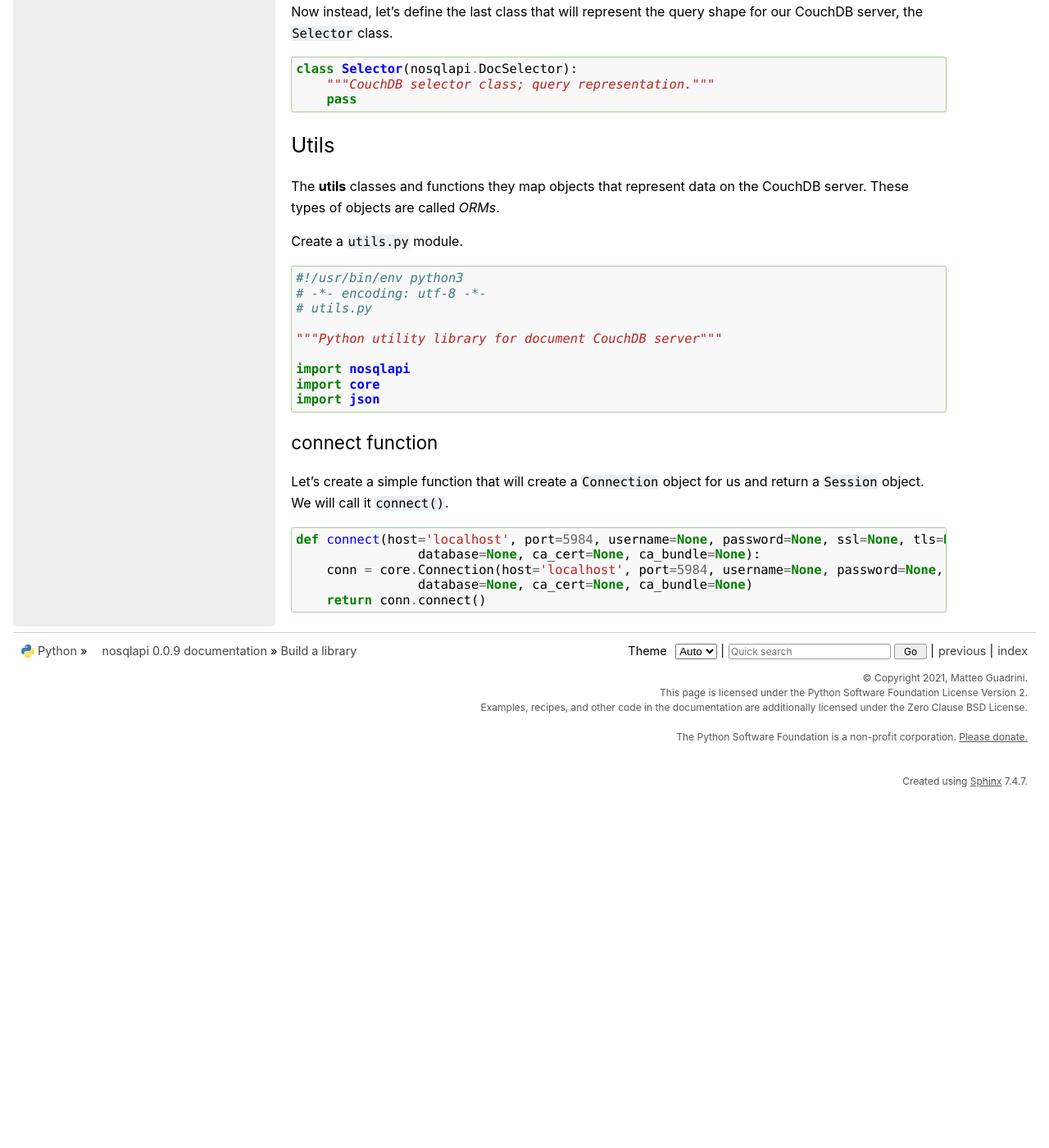
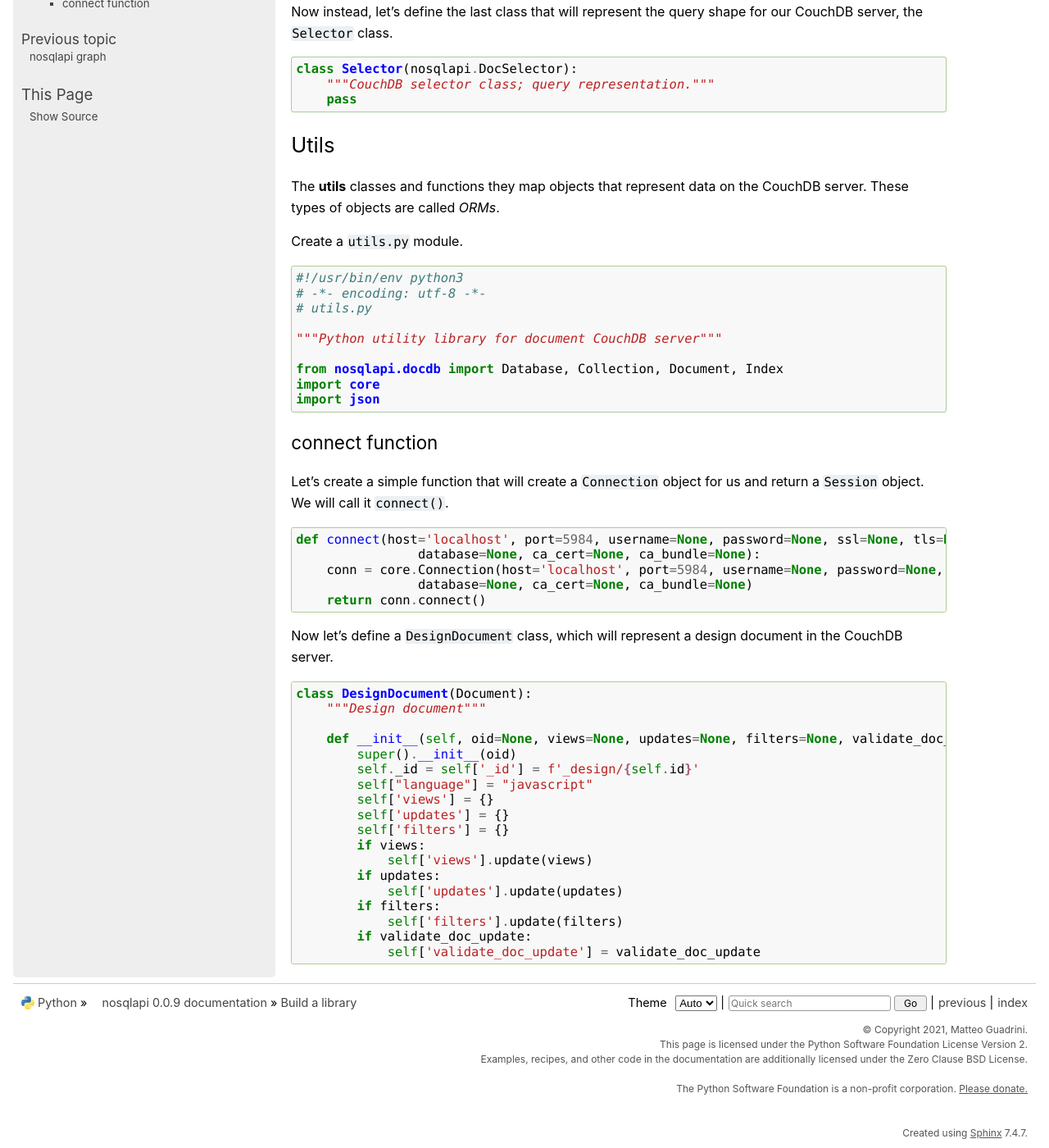
Before and after one commit to MatteoGuadrini/nosqlapi, a Sphinx documentation site: the page built from docs/source/build.rst, in a window 1280 px wide and 1400 px high, scrolled down 10480 px. Shown: the whole window at 82% size. Built offline with Sphinx 7.4.7, drawn with Linux system fonts in a browser that asks for light colours; before the commit the page ends 11451 px from its top, so only the background shows below that.

Commit message:
Add DesignDocument class

```diff
--- a/docs/source/build.rst
+++ b/docs/source/build.rst
@@ -583,7 +583,7 @@
 
     """Python utility library for document CouchDB server"""
 
-    import nosqlapi
+    from nosqlapi.docdb import Database, Collection, Document, Index
     import core
     import json
 
@@ -600,3 +600,26 @@
         conn = core.Connection(host='localhost', port=5984, username=None, password=None, ssl=None, tls=None, cert=None,
                     database=None, ca_cert=None, ca_bundle=None)
         return conn.connect()
+
+Now let's define a ``DesignDocument`` class, which will represent a design document in the CouchDB server.
+
+.. code-block:: python
+
+    class DesignDocument(Document):
+        """Design document"""
+
+        def __init__(self, oid=None, views=None, updates=None, filters=None, validate_doc_update=None):
+            super().__init__(oid)
+            self._id = self['_id'] = f'_design/{self.id}'
+            self["language"] = "javascript"
+            self['views'] = {}
+            self['updates'] = {}
+            self['filters'] = {}
+            if views:
+                self['views'].update(views)
+            if updates:
+                self['updates'].update(updates)
+            if filters:
+                self['filters'].update(filters)
+            if validate_doc_update:
+                self['validate_doc_update'] = validate_doc_update
```
